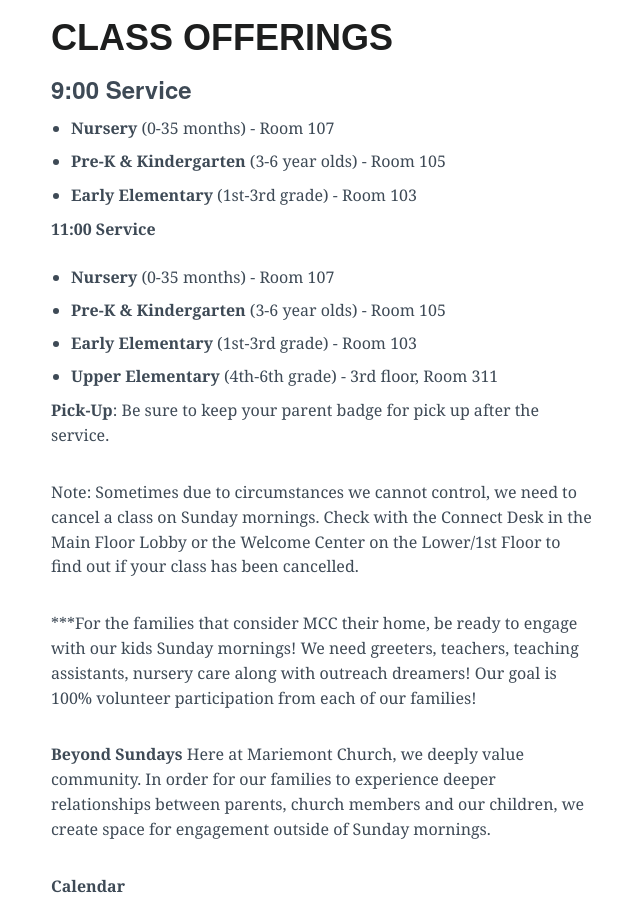
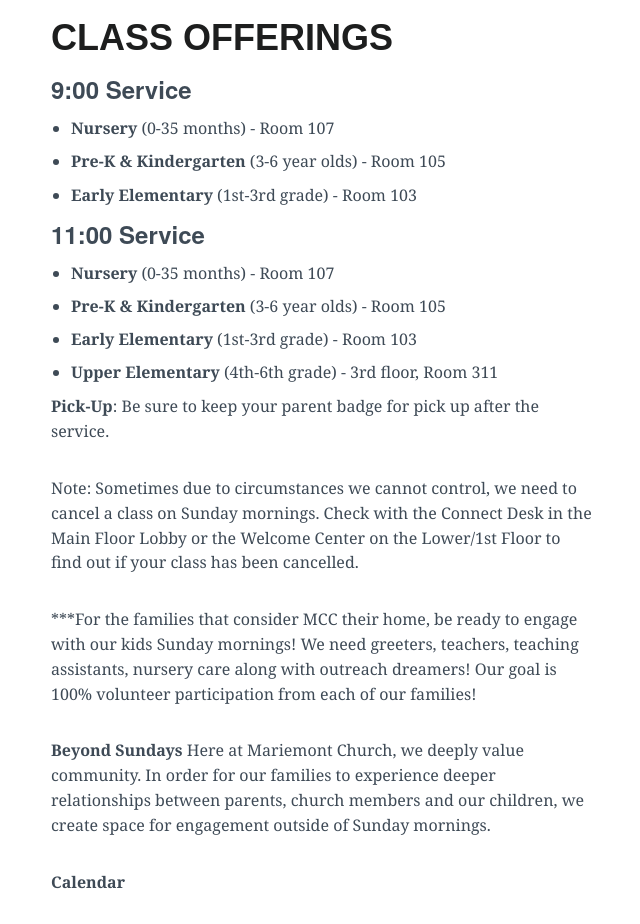
Before and after one commit to lukemoderwell/mariemont, a Jekyll site: the page built from kids.md, in a window 1280 px wide. Shown: the part 1873-2797 px from the top of the page, without its empty margins (317-957 px from the left). Built offline with Jekyll 4.4.1, drawn with Linux system fonts in a browser that asks for light colours; nearby versions of some CDN libraries.

Commit message:
Updated Kids

```diff
--- a/kids.md
+++ b/kids.md
@@ -36,7 +36,7 @@ Welcome! Come to the Check-In Desk on the Lower Level. Signs (and children’s v
 * **Early Elementary** (1st-3rd grade) - Room 103
 
 
-**11:00 Service**
+### **11:00 Service**
 * **Nursery** (0-35 months) - Room 107
 * **Pre-K & Kindergarten** (3-6 year olds) - Room 105
 * **Early Elementary** (1st-3rd grade) - Room 103
```
